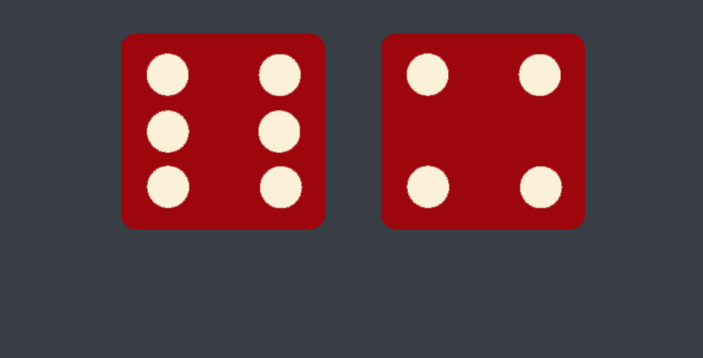
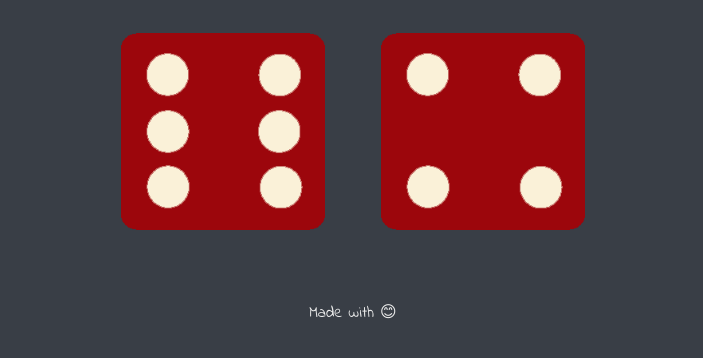
Before and after one commit to Tushar-Shinde-1/dice-game, a plain HTML site: page index.html in a window 1280 px wide. Shown: the part 302-660 px from the top of the page, without its empty margins (287-990 px from the left). Drawn offline with Linux system fonts and the light colour scheme.

Commit message:
index.html

```diff
--- a/index.html
+++ b/index.html
@@ -24,7 +24,7 @@
       </div>
     </div>
 
-    <footer></footer>
+    <footer>Made with 😊</footer>
 <script src="index.js"></script>
   </body>
 </html>
```
